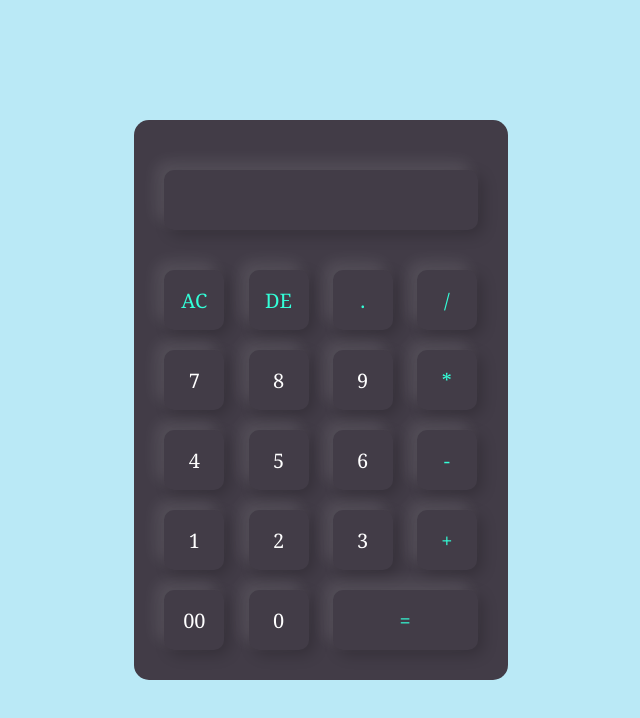
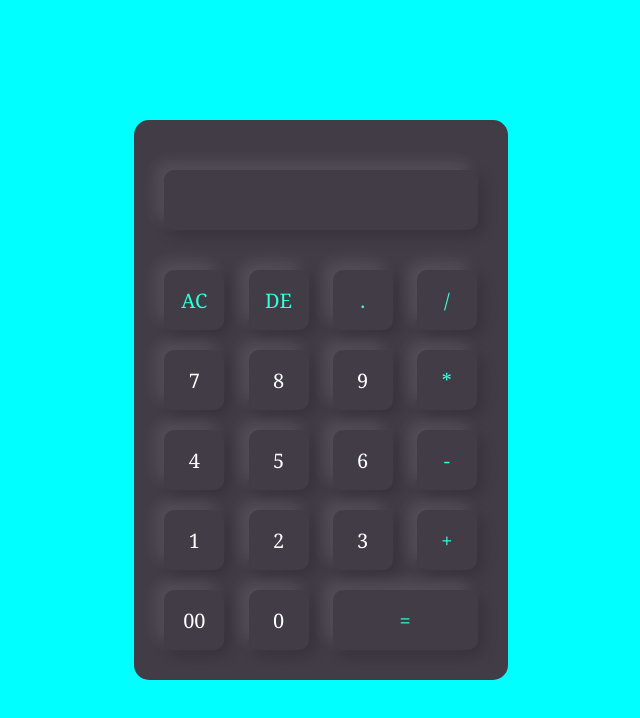
Before and after one commit to abhisheksd27/Calculator, a plain HTML site: page index.html in a window 1280 px wide. Shown: the whole page, without its empty margins (319-959 px from the left). Drawn offline with Linux system fonts and the light colour scheme.

Commit message:
Update style.css

```diff
--- a/style.css
+++ b/style.css
@@ -7,7 +7,7 @@
 .container{
     width: 100%;
     height: 100vh;
-    background: #bae9f6;
+    background: aqua;
     display: flex;
     align-items: center;
     justify-content: center;
```
